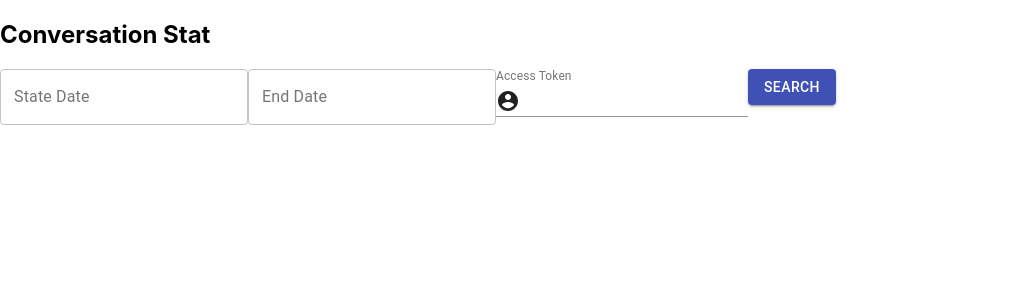
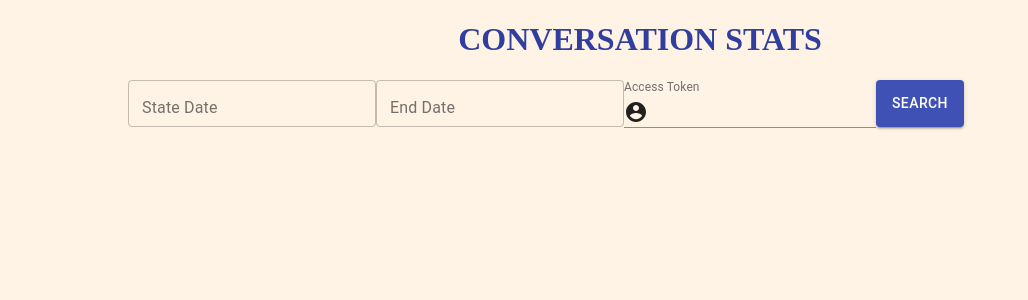
Before and after one commit to ndkv9/conversation-stats, a React (Create React App) app: page / in a window 1280 px wide. Shown: the top 300 px of the page, without its empty margins (0-1028 px from the left). Built offline with nearby package versions, Linux system fonts and the light colour scheme.

Commit message:
modify styles

```diff
--- a/src/App.js
+++ b/src/App.js
@@ -58,7 +58,8 @@ const App = () => {
 
 	return (
 		<div className='App'>
-			<h2>Conversation Stat</h2>
+			<h1>CONVERSATION STATS</h1>
+
 			<InputForm
 				startDate={startDate}
 				endDate={endDate}
@@ -68,13 +69,16 @@ const App = () => {
 				changeToken={token}
 				handleSearch={handleSearch}
 			/>
+
 			{data && (
 				<div className='noties'>
 					conversation stats from {savedData?.savedStartDate} to{' '}
 					{savedData?.savedEndDate}
 				</div>
 			)}
+
 			{data && <BoxList data={data} />}
+
 			{data && <InfoTable dates={data.by_date} />}
 		</div>
 	)
--- a/src/index.css
+++ b/src/index.css
@@ -1,19 +1,11 @@
 body {
-	margin: auto;
-	font-family: -apple-system, BlinkMacSystemFont, 'Segoe UI', 'Roboto', 'Oxygen',
-		'Ubuntu', 'Cantarell', 'Fira Sans', 'Droid Sans', 'Helvetica Neue',
-		sans-serif;
-	-webkit-font-smoothing: antialiased;
-	-moz-osx-font-smoothing: grayscale;
+	margin: 0 10%;
+	background-color: #fff3e6;
 }
 
-code {
-	font-family: source-code-pro, Menlo, Monaco, Consolas, 'Courier New',
-		monospace;
-}
-
-input {
-	margin-right: 5em;
+h1 {
+	color: #303f9f;
+	text-align: center;
 }
 
 .box-list {
@@ -22,8 +14,7 @@ input {
 
 .box {
 	text-align: center;
-	color: rgb(192, 138, 37);
-	background: lightgrey;
+	color: #303f9f;
 	font-size: 20px;
 	border-style: solid;
 	border-radius: 5px;
@@ -45,3 +36,15 @@ input {
 .info-table {
 	display: flex;
 }
+
+#end-date {
+	height: 10px;
+}
+
+#start-date {
+	height: 10px;
+}
+
+.MuiButton-contained {
+	height: 47px;
+}
```
Also changed, not shown: 1 other file (tests, documents, lock files or other folders).
